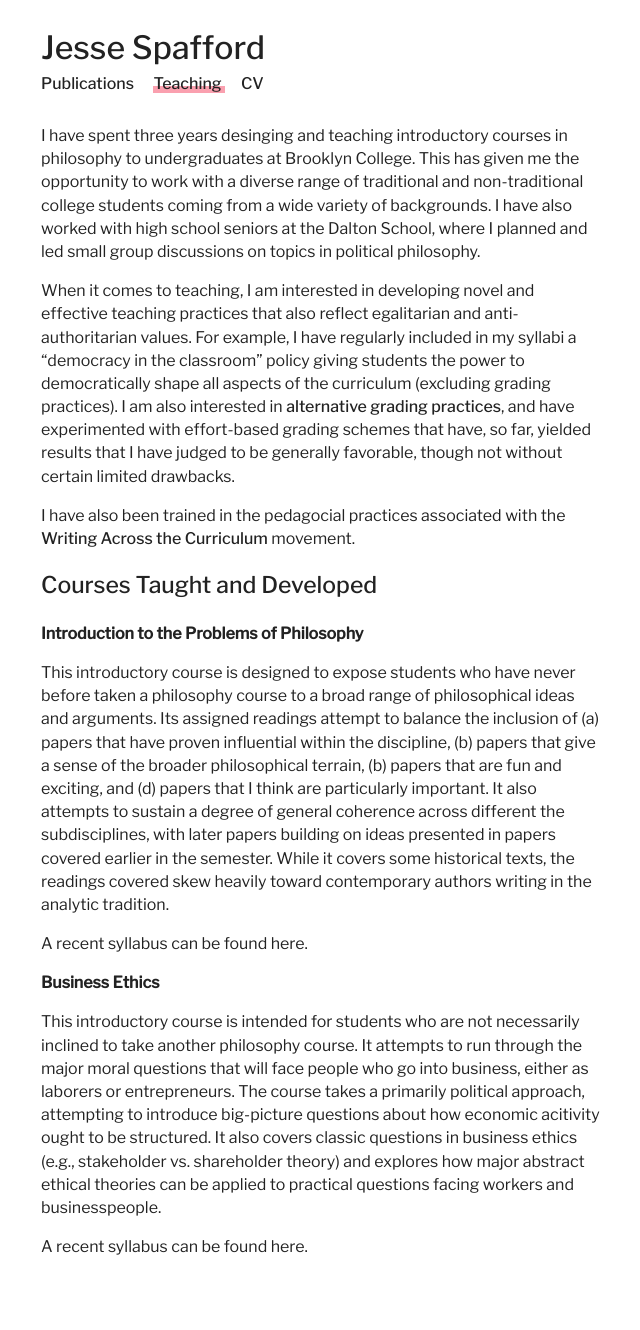
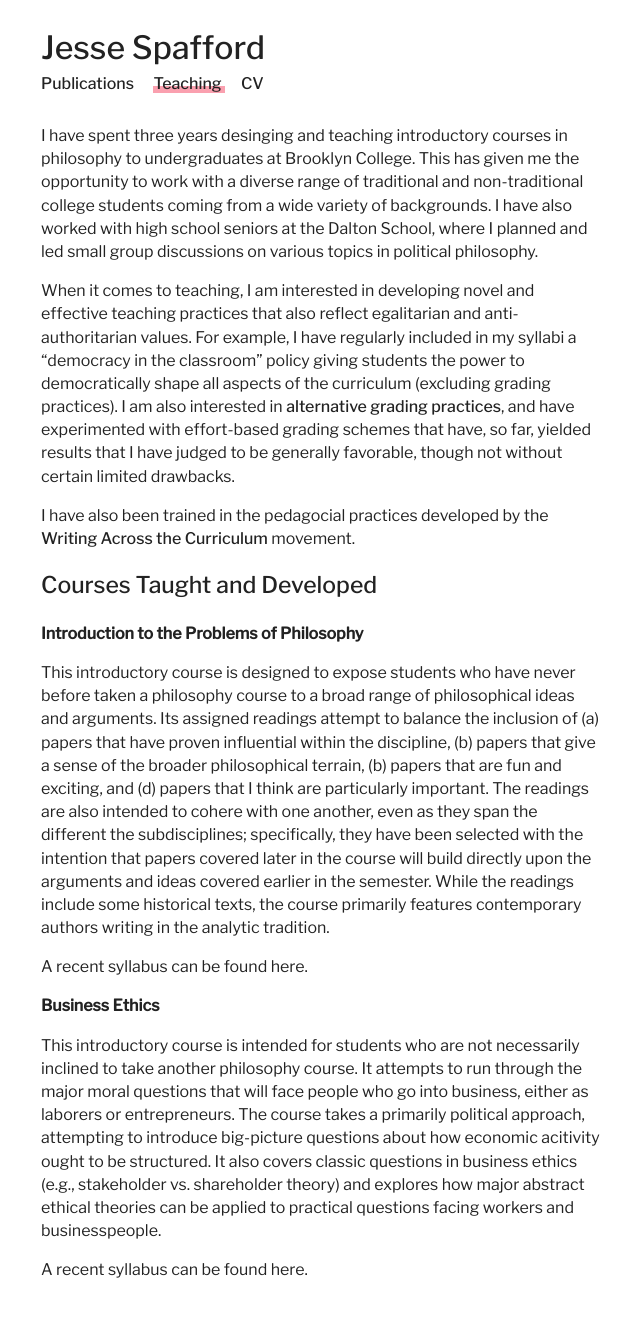
Before and after one commit to jesse-jared-collab/jesse-jared-collab.github.io, a Jekyll site: the page built from teaching.md, in a window 1280 px wide. Shown: the whole page, without its empty margins (110-750 px from the left). Built offline with Jekyll 4.4.1, drawn with Linux system fonts in a browser that asks for light colours; before the commit the page ends 1306 px from its top, so only the background shows below that.

Commit message:
Update teaching.md

```diff
--- a/teaching.md
+++ b/teaching.md
@@ -4,17 +4,17 @@ permalink: /teaching
 layout: page
 ---
 
-I have spent three years desinging and teaching introductory courses in philosophy to undergraduates at Brooklyn College. This has given me the opportunity to work with a diverse range of traditional and non-traditional college students coming from a wide variety of backgrounds. I have also worked with high school seniors at the Dalton School, where I planned and led small group discussions on topics in political philosophy.
+I have spent three years desinging and teaching introductory courses in philosophy to undergraduates at Brooklyn College. This has given me the opportunity to work with a diverse range of traditional and non-traditional college students coming from a wide variety of backgrounds. I have also worked with high school seniors at the Dalton School, where I planned and led small group discussions on various topics in political philosophy.
 
 When it comes to teaching, I am interested in developing novel and effective teaching practices that also reflect egalitarian and anti-authoritarian values. For example, I have regularly included in my syllabi a "democracy in the classroom" policy giving students the power to democratically shape all aspects of the curriculum (excluding grading practices). I am also interested in [alternative grading practices](http://dailynous.com/2019/03/27/grade-anarchy-student-learning-guest-post-marcus-schultz-bergin/), and have experimented with effort-based grading schemes that have, so far, yielded results that I have judged to be generally favorable, though not without certain limited drawbacks.
 
-I have also been trained in the pedagocial practices associated with the [Writing Across the Curriculum](https://www.jstor.org/stable/377412?seq=1#page_scan_tab_contents) movement.
+I have also been trained in the pedagocial practices developed by the [Writing Across the Curriculum](https://www.jstor.org/stable/377412?seq=1#page_scan_tab_contents) movement.
 
 ## Courses Taught and Developed
 
 **Introduction to the Problems of Philosophy**
 
-This introductory course is designed to expose students who have never before taken a philosophy course to a broad range of philosophical ideas and arguments. Its assigned readings attempt to balance the inclusion of (a) papers that have proven influential within the discipline, (b) papers that give a sense of the broader philosophical terrain, (b) papers that are fun and exciting, and (d) papers that I think are particularly important. It also attempts to sustain a degree of general coherence across different the subdisciplines, with later papers building on ideas presented in papers covered earlier in the semester. While it covers some historical texts, the readings covered skew heavily toward contemporary authors writing in the analytic tradition.
+This introductory course is designed to expose students who have never before taken a philosophy course to a broad range of philosophical ideas and arguments. Its assigned readings attempt to balance the inclusion of (a) papers that have proven influential within the discipline, (b) papers that give a sense of the broader philosophical terrain, (b) papers that are fun and exciting, and (d) papers that I think are particularly important. The readings are also intended to cohere with one another, even as they span the different the subdisciplines; specifically, they have been selected with the intention that papers covered later in the course will build directly upon the arguments and ideas covered earlier in the semester. While the readings include some historical texts, the course primarily features contemporary authors writing in the analytic tradition.
 
 A recent syllabus can be found here.
 
```
